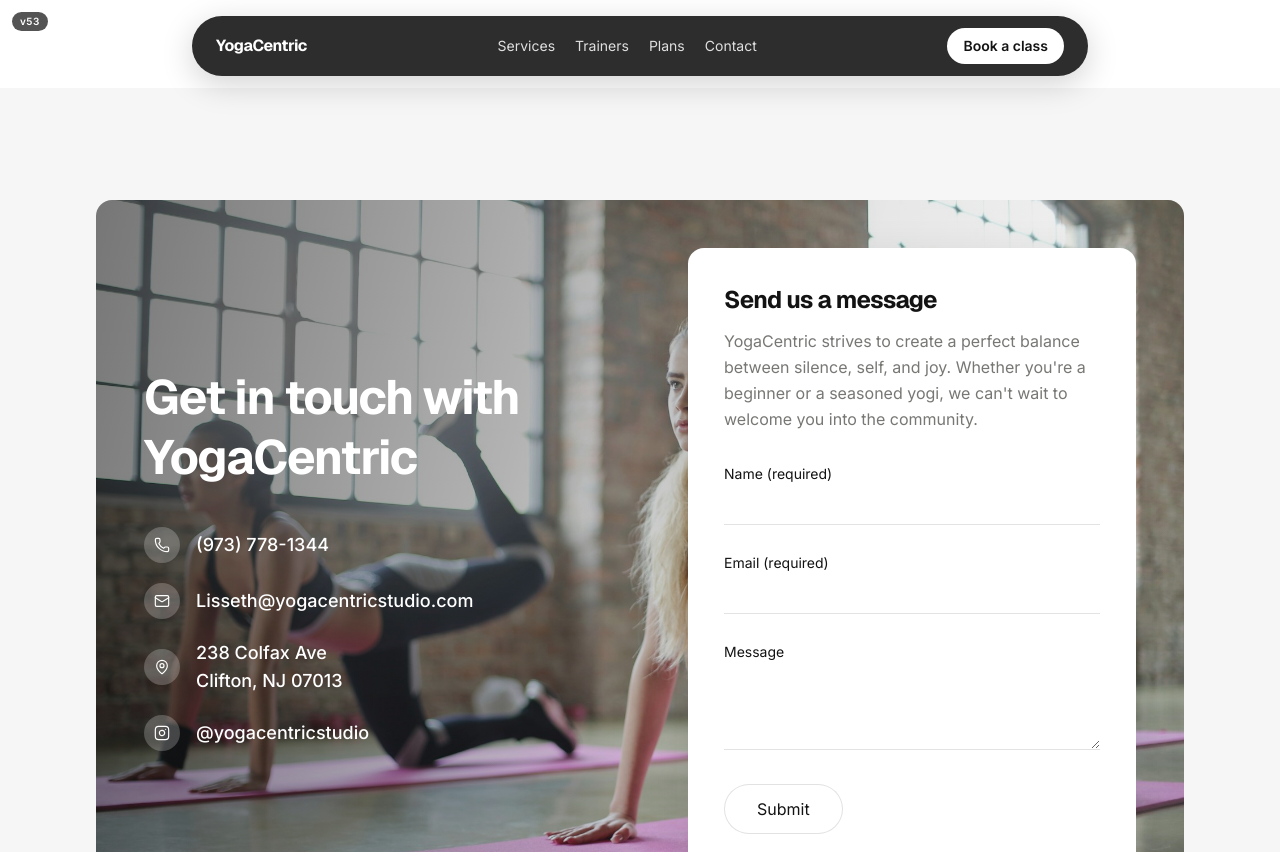
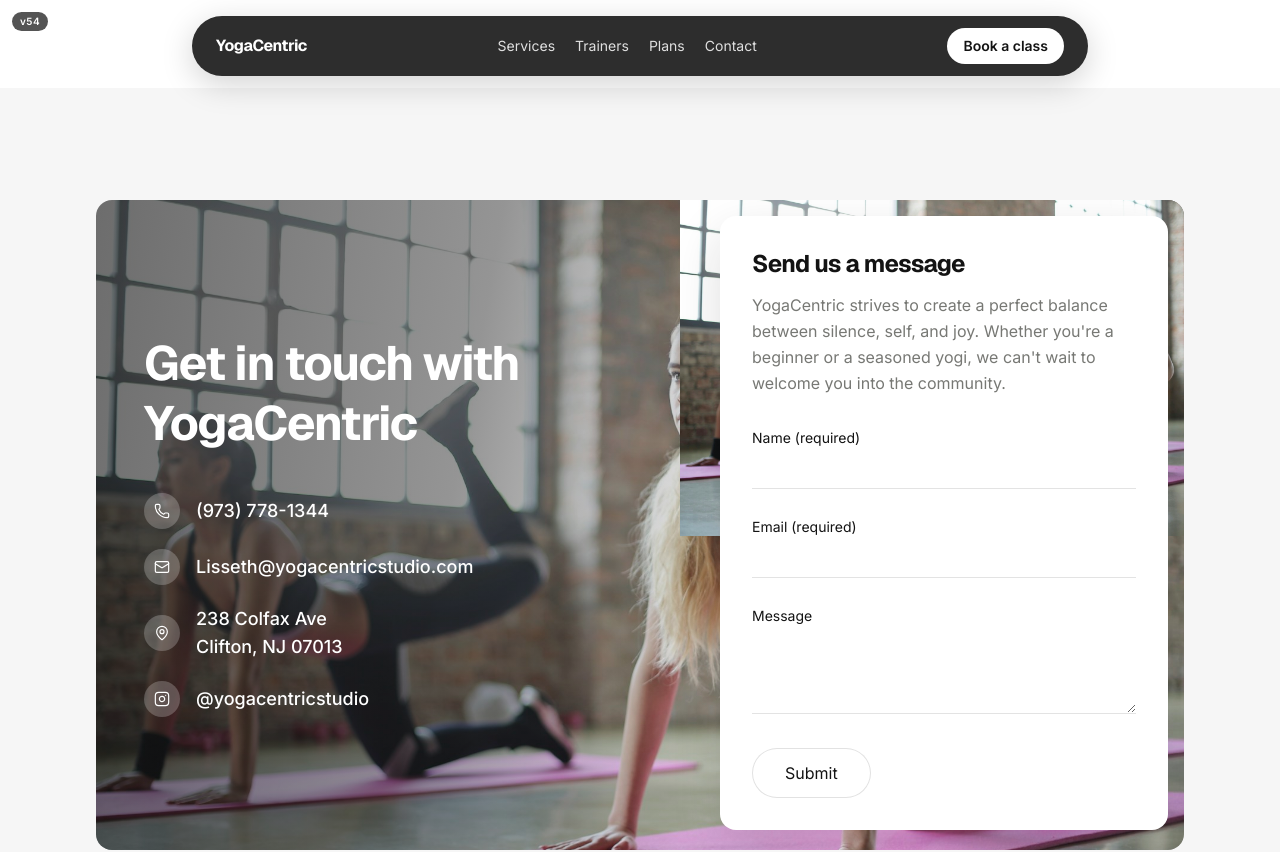
Before and after one commit to bearllc555-spec/998webdesigns-templates, a Next.js app: page /templates/yogacentric-studio/contact in a window 1280 px wide. Shown: the top 852 px of the page. Built offline with nearby package versions, Linux system fonts and the light colour scheme.

Commit message:
v54: tighten studio photo frame around contact form

```diff
--- a/src/lib/version.ts
+++ b/src/lib/version.ts
@@ -1 +1 @@
-export const SITE_VERSION = "v53";
+export const SITE_VERSION = "v54";
--- a/src/templates/08-yogacentric-studio/blocks/contact.tsx
+++ b/src/templates/08-yogacentric-studio/blocks/contact.tsx
@@ -63,26 +63,26 @@ export function ContactBlock() {
     <section className="py-20 md:py-28" style={{ background: "var(--tpl-card)" }}>
       <div className="mx-auto max-w-6xl px-5 md:px-8">
         <div
-          className="relative min-h-[32rem] overflow-hidden md:min-h-[36rem]"
+          className="relative overflow-hidden"
           style={{ borderRadius: "var(--tpl-radius)" }}
         >
           {/* eslint-disable-next-line @next/next/no-img-element */}
           <img
             src="/templates/yogacentric-studio/contact-bg.jpg"
             alt="Sunlit yoga studio with wood floors, mats, and natural light"
-            className="absolute inset-0 h-full w-full object-cover object-center"
+            className="absolute inset-0 h-full w-full scale-105 object-cover object-[72%_42%]"
           />
           <div
             className="absolute inset-0"
             style={{
               background:
-                "linear-gradient(105deg, rgba(19,19,19,0.58) 0%, rgba(19,19,19,0.32) 38%, rgba(19,19,19,0.1) 62%, rgba(200,216,200,0.12) 100%)",
+                "linear-gradient(100deg, rgba(19,19,19,0.62) 0%, rgba(19,19,19,0.45) 34%, rgba(19,19,19,0.08) 58%, transparent 72%)",
             }}
             aria-hidden="true"
           />
 
-          <div className="relative grid gap-10 p-8 md:p-10 lg:grid-cols-[1fr_minmax(0,26rem)] lg:items-center lg:gap-12 lg:p-12 xl:grid-cols-[1fr_28rem]">
-            <div className="flex flex-col justify-center lg:pr-4">
+          <div className="relative grid gap-8 lg:grid-cols-[1fr_minmax(0,28rem)] lg:gap-0 xl:grid-cols-[1fr_30rem]">
+            <div className="flex flex-col justify-center p-8 md:p-10 lg:py-11 lg:pl-10 lg:pr-8 xl:pl-12">
               <h2
                 className="text-4xl leading-tight text-white md:text-5xl lg:max-w-md"
                 style={{
@@ -111,8 +111,16 @@ export function ContactBlock() {
               </ul>
             </div>
 
+            <div className="relative p-3 pt-3 md:p-4 lg:pb-5 lg:pl-4 lg:pr-4 lg:pt-4">
+              {/* eslint-disable-next-line @next/next/no-img-element */}
+              <img
+                src="/templates/yogacentric-studio/contact-bg.jpg"
+                alt=""
+                aria-hidden="true"
+                className="absolute inset-0 h-full w-full scale-110 object-cover object-[68%_38%]"
+              />
               <div
-              className="w-full p-7 shadow-[0_18px_50px_rgba(19,19,19,0.14)] md:p-9"
+                className="relative w-full p-7 shadow-[0_18px_50px_rgba(19,19,19,0.14)] md:p-8"
                 style={{
                   background: "var(--tpl-bg)",
                   borderRadius: "var(--tpl-radius)",
@@ -195,6 +203,7 @@ export function ContactBlock() {
             </div>
           </div>
         </div>
+      </div>
     </section>
   );
 }
```
Lines whose indentation alone changed are shown as unchanged.
